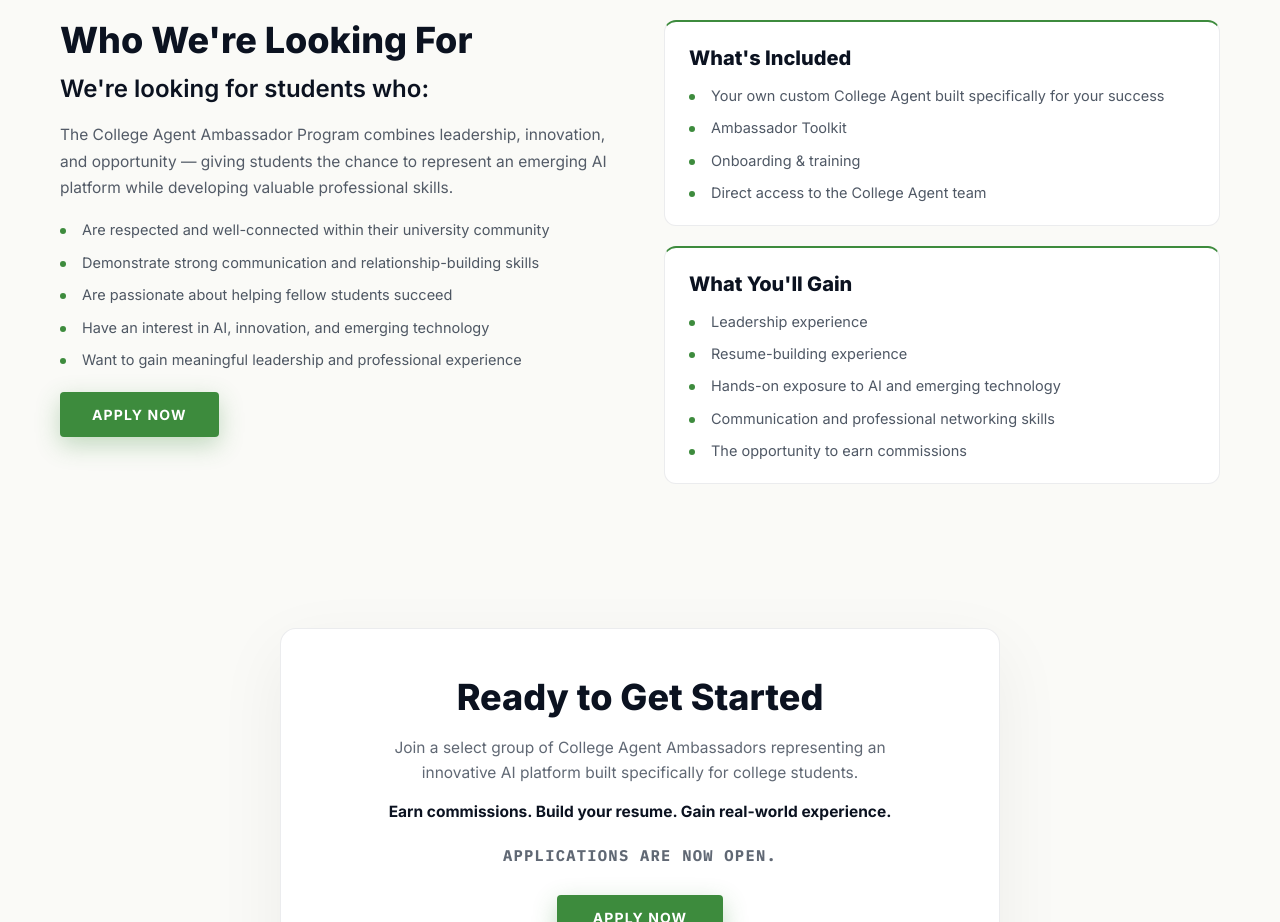
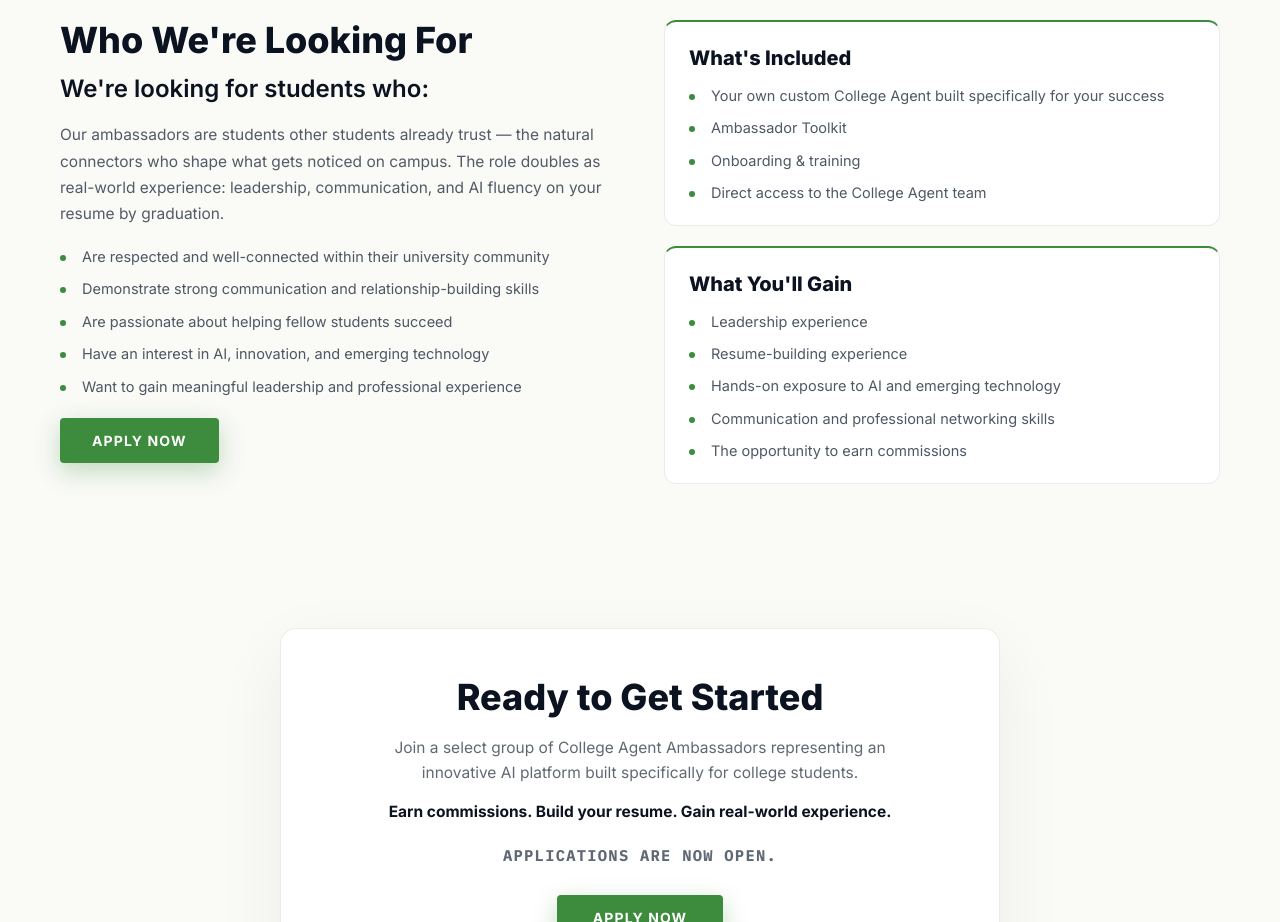
Before and after one commit to doralevich/the-college-agent, a Next.js app: page /ambassador in a window 1280 px wide. Shown: the part 2200-3122 px from the top of the page. Built offline with nearby package versions, Linux system fonts and the light colour scheme; no server answers.

Commit message:
Ambassador Who-intro: restore the trust + career-framing remix (#42)
Reverts PR #41's program-pitch copy back to "Our ambassadors are students other students already trust..." paragraph.

```diff
--- a/app/ambassador/page.tsx
+++ b/app/ambassador/page.tsx
@@ -161,9 +161,9 @@
               <h2>Who We&apos;re Looking For</h2>
               <h4>We&apos;re looking for students who:</h4>
               <p className="who-intro">
-                The College Agent Ambassador Program combines leadership, innovation, and
-                opportunity — giving students the chance to represent an emerging AI platform
-                while developing valuable professional skills.
+                Our ambassadors are students other students already trust — the natural connectors
+                who shape what gets noticed on campus. The role doubles as real-world experience:
+                leadership, communication, and AI fluency on your resume by graduation.
               </p>
               <ul className="bullet-list who-bullets">
                 {LOOKING_FOR.map((item) => <li key={item}>{item}</li>)}
```
